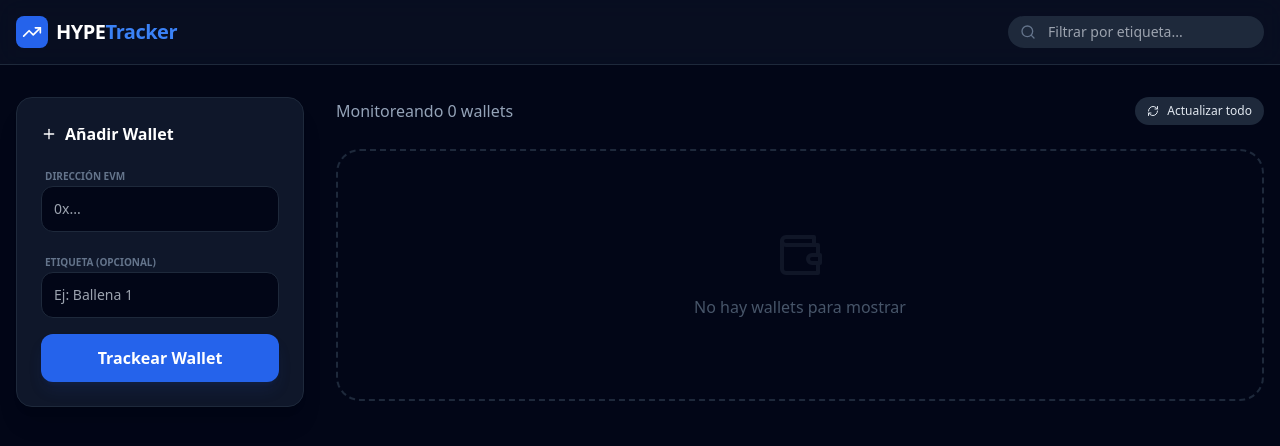
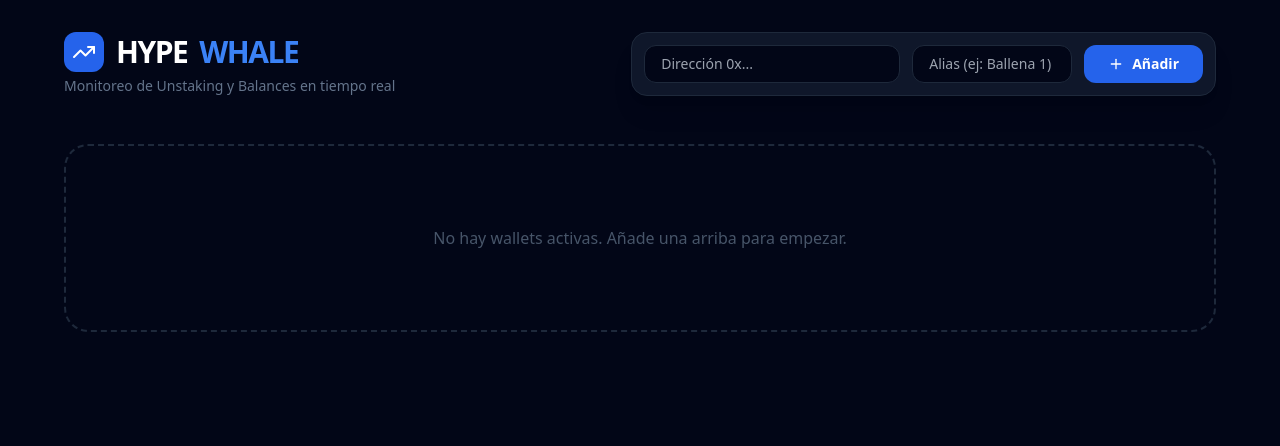
Before and after one commit to Kowalskk/hyperliquid_tracker, a React (Create React App) app: page / in a window 1280 px wide. Shown: the top 446 px of the page. Built offline with nearby package versions, Linux system fonts and the light colour scheme.

Commit message:
Update App.js

```diff
--- a/src/App.js
+++ b/src/App.js
@@ -1,72 +1,58 @@
 import React, { useState, useEffect, useCallback } from 'react';
 import {
-  Wallet, Plus, X, Tag, TrendingUp, Menu, Clock, AlertCircle,
-  CheckCircle2, Timer, TrendingDown, ArrowDownCircle, Activity,
-  RefreshCw, Filter, Search, Trash2
+  Wallet, Plus, X, Tag, TrendingUp, Clock, AlertCircle,
+  CheckCircle2, Timer, Activity, RefreshCw, Search, Trash2, DollarSign
 } from 'lucide-react';
-import { LineChart, Line, ResponsiveContainer, YAxis } from 'recharts';
+import { LineChart, Line, ResponsiveContainer } from 'recharts';
 
 // --- CONFIGURACIÓN ---
-const API_URL = 'https://cors-proxy.fringe.zone/https://api.hyperliquid.xyz/info';
-const UNSTAKING_PERIOD_MS = 7 * 24 * 60 * 60 * 1000; // 7 días
+// Probamos con un proxy diferente más estable
+const PROXY = 'https://api.allorigins.win/raw?url=';
+const API_BASE = 'https://api.hyperliquid.xyz/info';
+const API_URL = `${PROXY}${encodeURIComponent(API_BASE)}`;
+const UNSTAKING_PERIOD_MS = 7 * 24 * 60 * 60 * 1000;
 
-// --- UTILIDADES ---
 const formatAddress = (addr) => `${addr.slice(0, 6)}...${addr.slice(-4)}`;
 
-const calculateTimeRemaining = (endTime) => {
-  const remaining = endTime - Date.now();
-  if (remaining <= 0) return null;
-
-  const days = Math.floor(remaining / (1000 * 60 * 60 * 24));
-  const hours = Math.floor((remaining / (1000 * 60 * 60)) % 24);
-  const minutes = Math.floor((remaining / 1000 / 60) % 60);
-  return { days, hours, minutes, totalMs: remaining };
-};
-
-// --- COMPONENTE DE TARJETA DE WALLET ---
+// --- COMPONENTE DE TARJETA ---
 const WalletCard = ({ wallet, onRemove, onUpdateLabel }) => {
-  const [data, setData] = useState(null);
+  const [data, setData] = useState({ balance: 0, usdc: 0, staking: 0, isUnstaking: false, lastUpdate: null });
   const [loading, setLoading] = useState(true);
-  const [isEditing, setIsEditing] = useState(false);
-  const [newLabel, setNewLabel] = useState(wallet.label);
+  const [error, setError] = useState(null);
 
   const fetchWalletData = useCallback(async () => {
     try {
       setLoading(true);
-      // 1. Obtener Balances Spot y Staking
-      const spotRes = await fetch(API_URL, {
+      setError(null);
+
+      const response = await fetch(API_URL, {
         method: 'POST',
         headers: { 'Content-Type': 'application/json' },
         body: JSON.stringify({ type: "spotClearinghouseState", user: wallet.address })
       });
-      const spotData = await spotRes.json();
 
-      // 2. Obtener Historial de Ventas (Fills)
-      const fillsRes = await fetch(API_URL, {
-        method: 'POST',
-        headers: { 'Content-Type': 'application/json' },
-        body: JSON.stringify({ type: "userFills", user: wallet.address })
-      });
-      const fillsData = await fillsRes.json();
+      if (!response.ok) throw new Error('Error de conexión con API');
 
-      // Procesar datos de HYPE (Token ID en Hyperliquid)
-      const hypeBalance = spotData?.balances?.find(b => b.coin === 'HYPE') || { total: "0", hold: "0" };
+      const spotData = await response.json();
 
-      // Simular datos de gráfico basados en fills
-      const chartData = fillsData
-        .filter(f => f.coin === 'HYPE')
-        .slice(0, 10)
-        .map((f, i) => ({ val: parseFloat(f.px) }))
-        .reverse();
+      // Extraer balances
+      const hypeAsset = spotData?.balances?.find(b => b.coin === 'HYPE');
+      const usdcAsset = spotData?.balances?.find(b => b.coin === 'USDC');
+
+      // Extraer Unstaking
+      const unbonding = spotData?.unbonding?.length > 0 ? spotData.unbonding[0] : null;
 
       setData({
-        balance: parseFloat(hypeBalance.total),
-        isUnstaking: spotData?.unbonding?.length > 0,
-        unbondingDetails: spotData?.unbonding?.[0],
-        chartData
+        balance: parseFloat(hypeAsset?.total || 0),
+        usdc: parseFloat(usdcAsset?.total || 0),
+        staking: unbonding ? parseFloat(unbonding.amount) : 0,
+        isUnstaking: !!unbonding,
+        unbondingDetails: unbonding,
+        lastUpdate: new Date().toLocaleTimeString()
       });
     } catch (err) {
-      console.error("Error fetching wallet:", err);
+      console.error("Error:", err);
+      setError("Error de API o Wallet sin actividad");
     } finally {
       setLoading(false);
     }
@@ -74,85 +60,81 @@ const WalletCard = ({ wallet, onRemove, onUpdateLabel }) => {
 
   useEffect(() => {
     fetchWalletData();
-    const interval = setInterval(fetchWalletData, 30000); // Auto-refresh cada 30s
+    const interval = setInterval(fetchWalletData, 60000);
     return () => clearInterval(interval);
   }, [fetchWalletData]);
 
-  const timeStatus = data?.unbondingDetails
-    ? calculateTimeRemaining(data.unbondingDetails.endTime)
-    : null;
+  return (
+    <div className="bg-slate-900 border border-slate-800 rounded-2xl p-5 shadow-2xl relative overflow-hidden group">
+      {loading && <div className="absolute top-0 left-0 w-full h-1 bg-blue-500 animate-pulse" />}
 
-  return (
-    <div className="bg-slate-900 border border-slate-800 rounded-xl p-5 hover:border-blue-500/50 transition-all shadow-xl">
-      <div className="flex justify-between items-start mb-4">
-        <div className="flex items-center gap-3">
-          <div className={`p-2 rounded-lg ${data?.balance > 0 ? 'bg-red-500/10 text-red-500' : 'bg-blue-500/10 text-blue-500'}`}>
-            <Wallet className="w-5 h-5" />
+      <div className="flex justify-between items-start mb-6">
+        <div>
+          <div className="flex items-center gap-2 mb-1">
+            <h3 className="text-white font-bold text-lg">{wallet.label}</h3>
+            <span className="text-[10px] bg-slate-800 text-slate-400 px-2 py-0.5 rounded-full font-mono">
+              {formatAddress(wallet.address)}
+            </span>
           </div>
-          <div>
-            {isEditing ? (
-              <input
-                className="bg-slate-800 text-white px-2 py-1 rounded border border-blue-500 outline-none w-32"
-                value={newLabel}
-                onChange={(e) => setNewLabel(e.target.value)}
-                onBlur={() => { onUpdateLabel(wallet.id, newLabel); setIsEditing(false); }}
-                autoFocus
-              />
-            ) : (
-              <h3 className="text-white font-bold flex items-center gap-2 cursor-pointer" onClick={() => setIsEditing(true)}>
-                {wallet.label} <Tag className="w-3 h-3 text-slate-500" />
-              </h3>
-            )}
-            <p className="text-slate-500 text-xs font-mono">{formatAddress(wallet.address)}</p>
+          {error && <p className="text-red-400 text-xs flex items-center gap-1"><AlertCircle className="w-3 h-3" /> {error}</p>}
         </div>
-        </div>
-        <button onClick={() => onRemove(wallet.id)} className="text-slate-600 hover:text-red-500 transition-colors">
+        <button onClick={() => onRemove(wallet.id)} className="text-slate-600 hover:text-red-500 transition-colors p-1">
           <Trash2 className="w-4 h-4" />
         </button>
       </div>
 
       <div className="space-y-4">
-        {/* Estado Unstaking */}
-        <div className="bg-slate-950/50 rounded-lg p-3 border border-slate-800/50">
-          <div className="flex justify-between text-xs mb-2">
-            <span className="text-slate-400 flex items-center gap-1"><Timer className="w-3 h-3" /> Unstaking</span>
-            <span className={timeStatus ? "text-orange-400" : "text-slate-600"}>
-              {timeStatus ? `${timeStatus.days}d ${timeStatus.hours}h rem.` : 'No activo'}
-            </span>
+        {/* SECCIÓN DE BALANCES REALES */}
+        <div className="grid grid-cols-2 gap-3">
+          <div className="bg-slate-950/50 p-3 rounded-xl border border-slate-800/50">
+            <div className="flex items-center gap-1.5 mb-1">
+              <div className="w-2 h-2 rounded-full bg-blue-500" />
+              <p className="text-slate-500 text-[10px] uppercase font-bold">Saldo HYPE</p>
             </div>
-          <div className="w-full bg-slate-800 h-1.5 rounded-full overflow-hidden">
-            <div
-              className="bg-orange-500 h-full transition-all duration-1000"
-              style={{ width: timeStatus ? `${100 - (timeStatus.totalMs / UNSTAKING_PERIOD_MS * 100)}%` : '0%' }}
-            />
+            <p className="text-white text-xl font-mono font-bold">
+              {data.balance.toLocaleString(undefined, { minimumFractionDigits: 2 })}
+            </p>
+          </div>
+          <div className="bg-slate-950/50 p-3 rounded-xl border border-slate-800/50">
+            <div className="flex items-center gap-1.5 mb-1">
+              <div className="w-2 h-2 rounded-full bg-emerald-500" />
+              <p className="text-slate-500 text-[10px] uppercase font-bold">Saldo USDC</p>
+            </div>
+            <p className="text-white text-xl font-mono font-bold">
+              ${data.usdc.toLocaleString(undefined, { minimumFractionDigits: 2 })}
+            </p>
           </div>
         </div>
 
-        {/* Balance y Ventas */}
-        <div className="grid grid-cols-2 gap-4">
-          <div className="bg-slate-950/50 p-3 rounded-lg border border-slate-800/50">
-            <p className="text-slate-500 text-[10px] uppercase tracking-wider mb-1">HYPE Balance</p>
-            <p className="text-white font-bold text-lg">{loading ? '...' : data?.balance?.toLocaleString()}</p>
+        {/* MONITOR DE UNSTAKING */}
+        <div className={`p-4 rounded-xl border ${data.isUnstaking ? 'bg-orange-500/5 border-orange-500/20' : 'bg-slate-950/30 border-slate-800'}`}>
+          <div className="flex justify-between items-center mb-3">
+            <div className="flex items-center gap-2">
+              <Timer className={`w-4 h-4 ${data.isUnstaking ? 'text-orange-500' : 'text-slate-500'}`} />
+              <span className="text-xs font-bold text-slate-300">Unstaking Queue</span>
             </div>
-          <div className="bg-slate-950/50 p-3 rounded-lg border border-slate-800/50">
-            <p className="text-slate-500 text-[10px] uppercase tracking-wider mb-1">Estado</p>
-            <div className="flex items-center gap-1.5">
-              {data?.balance > 0 ? (
-                <><Activity className="w-3 h-3 text-red-500 animate-pulse" /><span className="text-red-500 text-xs font-bold">VENDIENDO</span></>
-              ) : (
-                <><CheckCircle2 className="w-3 h-3 text-emerald-500" /><span className="text-emerald-500 text-xs font-bold">VACÍO</span></>
-              )}
+            {data.isUnstaking && <span className="text-[10px] text-orange-500 font-bold animate-pulse">PROCESANDO</span>}
+          </div>
+
+          <div className="flex justify-between items-end">
+            <div>
+              <p className="text-[10px] text-slate-500 uppercase">Monto bloqueado</p>
+              <p className={`text-lg font-bold ${data.isUnstaking ? 'text-white' : 'text-slate-700'}`}>
+                {data.staking.toLocaleString()} HYPE
+              </p>
+            </div>
+            <div className="text-right">
+              <p className="text-[10px] text-slate-500 uppercase">Estado</p>
+              <p className={`text-xs font-bold ${data.isUnstaking ? 'text-orange-400' : 'text-slate-600'}`}>
+                {data.isUnstaking ? 'En espera (7d)' : 'Sin retiros'}
+              </p>
             </div>
           </div>
         </div>
 
-        {/* Mini Gráfico */}
-        <div className="h-16 w-full mt-2">
-          <ResponsiveContainer width="100%" height="100%">
-            <LineChart data={data?.chartData || [{val:0}]}>
-              <Line type="monotone" dataKey="val" stroke={data?.balance > 0 ? "#ef4444" : "#3b82f6"} strokeWidth={2} dot={false} />
-            </LineChart>
-          </ResponsiveContainer>
+        <div className="flex justify-between items-center text-[10px] text-slate-600 px-1">
+          <span>Auto-refresh: 60s</span>
+          <span>Actualizado: {data.lastUpdate || '--:--'}</span>
         </div>
       </div>
     </div>
@@ -164,7 +146,6 @@ export default function App() {
   const [wallets, setWallets] = useState(() => JSON.parse(localStorage.getItem('hl_wallets') || '[]'));
   const [inputAddr, setInputAddr] = useState('');
   const [inputLabel, setInputLabel] = useState('');
-  const [filter, setFilter] = useState('');
 
   useEffect(() => {
     localStorage.setItem('hl_wallets', JSON.stringify(wallets));
@@ -172,109 +153,58 @@ export default function App() {
 
   const addWallet = (e) => {
     e.preventDefault();
-    if (!inputAddr.startsWith('0x') || inputAddr.length !== 42) return alert("Dirección Inválida");
-    if (wallets.find(w => w.address.toLowerCase() === inputAddr.toLowerCase())) return alert("Ya existe");
+    const cleanAddr = inputAddr.trim().toLowerCase();
+    if (!cleanAddr.startsWith('0x') || cleanAddr.length !== 42) return alert("Dirección inválida");
+    if (wallets.find(w => w.address === cleanAddr)) return alert("Wallet ya añadida");
 
-    const newWallet = { id: Date.now(), address: inputAddr.toLowerCase(), label: inputLabel || 'Sin nombre' };
-    setWallets([...wallets, newWallet]);
+    setWallets([...wallets, { id: Date.now(), address: cleanAddr, label: inputLabel || 'Sin nombre' }]);
     setInputAddr(''); setInputLabel('');
   };
 
-  const removeWallet = (id) => setWallets(wallets.filter(w => w.id !== id));
+  return (
+    <div className="min-h-screen bg-slate-950 text-slate-200 p-4 md:p-8">
+      <div className="max-w-6xl mx-auto">
+        <header className="flex flex-col md:flex-row md:items-center justify-between gap-6 mb-12">
+          <div>
+            <h1 className="text-3xl font-black text-white tracking-tighter flex items-center gap-3">
+              <div className="bg-blue-600 p-2 rounded-xl"><TrendingUp className="w-6 h-6" /></div>
+              HYPE<span className="text-blue-500">WHALE</span>
+            </h1>
+            <p className="text-slate-500 text-sm mt-1">Monitoreo de Unstaking y Balances en tiempo real</p>
+          </div>
 
-  const updateLabel = (id, label) => {
-    setWallets(wallets.map(w => w.id === id ? { ...w, label } : w));
-  };
-
-  const filteredWallets = wallets.filter(w =>
-    w.label.toLowerCase().includes(filter.toLowerCase()) ||
-    w.address.toLowerCase().includes(filter.toLowerCase())
-  );
-
-  return (
-    <div className="min-h-screen bg-slate-950 text-slate-200 font-sans selection:bg-blue-500/30">
-      {/* Header */}
-      <nav className="border-b border-slate-800 bg-slate-900/50 backdrop-blur-md sticky top-0 z-50">
-        <div className="max-w-7xl mx-auto px-4 h-16 flex items-center justify-between">
-          <div className="flex items-center gap-2">
-            <div className="bg-blue-600 p-1.5 rounded-lg"><TrendingUp className="text-white w-5 h-5" /></div>
-            <h1 className="font-bold text-xl tracking-tight text-white">HYPE<span className="text-blue-500">Tracker</span></h1>
-          </div>
-          <div className="relative w-64">
-            <Search className="w-4 h-4 absolute left-3 top-1/2 -translate-y-1/2 text-slate-500" />
+          <form onSubmit={addWallet} className="flex flex-wrap gap-3 bg-slate-900 p-3 rounded-2xl border border-slate-800 shadow-xl">
             <input
-              placeholder="Filtrar por etiqueta..."
-              className="bg-slate-800 border-none rounded-full py-1.5 pl-10 pr-4 text-sm w-full focus:ring-2 focus:ring-blue-500 outline-none"
-              value={filter}
-              onChange={(e) => setFilter(e.target.value)}
+              placeholder="Dirección 0x..."
+              className="bg-slate-950 border border-slate-800 rounded-xl px-4 py-2 text-sm focus:border-blue-500 outline-none w-full md:w-64"
+              value={inputAddr} onChange={(e) => setInputAddr(e.target.value)}
             />
-          </div>
-        </div>
-      </nav>
-
-      <main className="max-w-7xl mx-auto px-4 py-8 grid grid-cols-1 lg:grid-cols-4 gap-8">
-        {/* Sidebar - Formulario */}
-        <div className="lg:col-span-1 space-y-6">
-          <div className="bg-slate-900 border border-slate-800 rounded-2xl p-6 shadow-xl">
-            <h2 className="text-white font-bold mb-4 flex items-center gap-2"><Plus className="w-4 h-4" /> Añadir Wallet</h2>
-            <form onSubmit={addWallet} className="space-y-4">
-              <div>
-                <label className="text-[10px] uppercase text-slate-500 font-bold ml-1">Dirección EVM</label>
             <input
-                  required
-                  placeholder="0x..."
-                  className="w-full bg-slate-950 border border-slate-800 rounded-xl p-3 text-sm focus:border-blue-500 outline-none transition-all"
-                  value={inputAddr}
-                  onChange={(e) => setInputAddr(e.target.value)}
+              placeholder="Alias (ej: Ballena 1)"
+              className="bg-slate-950 border border-slate-800 rounded-xl px-4 py-2 text-sm focus:border-blue-500 outline-none w-full md:w-40"
+              value={inputLabel} onChange={(e) => setInputLabel(e.target.value)}
             />
-              </div>
-              <div>
-                <label className="text-[10px] uppercase text-slate-500 font-bold ml-1">Etiqueta (Opcional)</label>
-                <input
-                  placeholder="Ej: Ballena 1"
-                  className="w-full bg-slate-950 border border-slate-800 rounded-xl p-3 text-sm focus:border-blue-500 outline-none transition-all"
-                  value={inputLabel}
-                  onChange={(e) => setInputLabel(e.target.value)}
-                />
-              </div>
-              <button className="w-full bg-blue-600 hover:bg-blue-500 text-white font-bold py-3 rounded-xl transition-all shadow-lg shadow-blue-900/20 flex items-center justify-center gap-2">
-                Trackear Wallet
+            <button className="bg-blue-600 hover:bg-blue-500 text-white px-6 py-2 rounded-xl text-sm font-bold transition-all flex items-center gap-2">
+              <Plus className="w-4 h-4" /> Añadir
             </button>
           </form>
-          </div>
-        </div>
+        </header>
 
-        {/* Dashboard - Grid */}
-        <div className="lg:col-span-3">
-          <div className="flex justify-between items-center mb-6">
-            <h2 className="text-slate-400 font-medium">Monitoreando {filteredWallets.length} wallets</h2>
-            <button
-              onClick={() => window.location.reload()}
-              className="text-xs flex items-center gap-2 bg-slate-800 hover:bg-slate-700 px-3 py-1.5 rounded-full transition-all"
-            >
-              <RefreshCw className="w-3 h-3" /> Actualizar todo
-            </button>
-          </div>
-
-          {filteredWallets.length === 0 ? (
-            <div className="border-2 border-dashed border-slate-800 rounded-3xl py-20 flex flex-col items-center justify-center text-slate-600">
-              <Wallet className="w-12 h-12 mb-4 opacity-20" />
-              <p>No hay wallets para mostrar</p>
-            </div>
-          ) : (
-            <div className="grid grid-cols-1 md:grid-cols-2 gap-4">
-              {filteredWallets.map(w => (
+        <div className="grid grid-cols-1 md:grid-cols-2 lg:grid-cols-3 gap-6">
+          {wallets.map(w => (
             <WalletCard
               key={w.id}
               wallet={w}
-                  onRemove={removeWallet}
-                  onUpdateLabel={updateLabel}
+              onRemove={(id) => setWallets(wallets.filter(x => x.id !== id))}
             />
           ))}
+          {wallets.length === 0 && (
+            <div className="col-span-full border-2 border-dashed border-slate-800 rounded-3xl py-20 text-center text-slate-600">
+              <p>No hay wallets activas. Añade una arriba para empezar.</p>
             </div>
           )}
         </div>
-      </main>
+      </div>
     </div>
   );
 }
```
Lines whose indentation alone changed are shown as unchanged.
